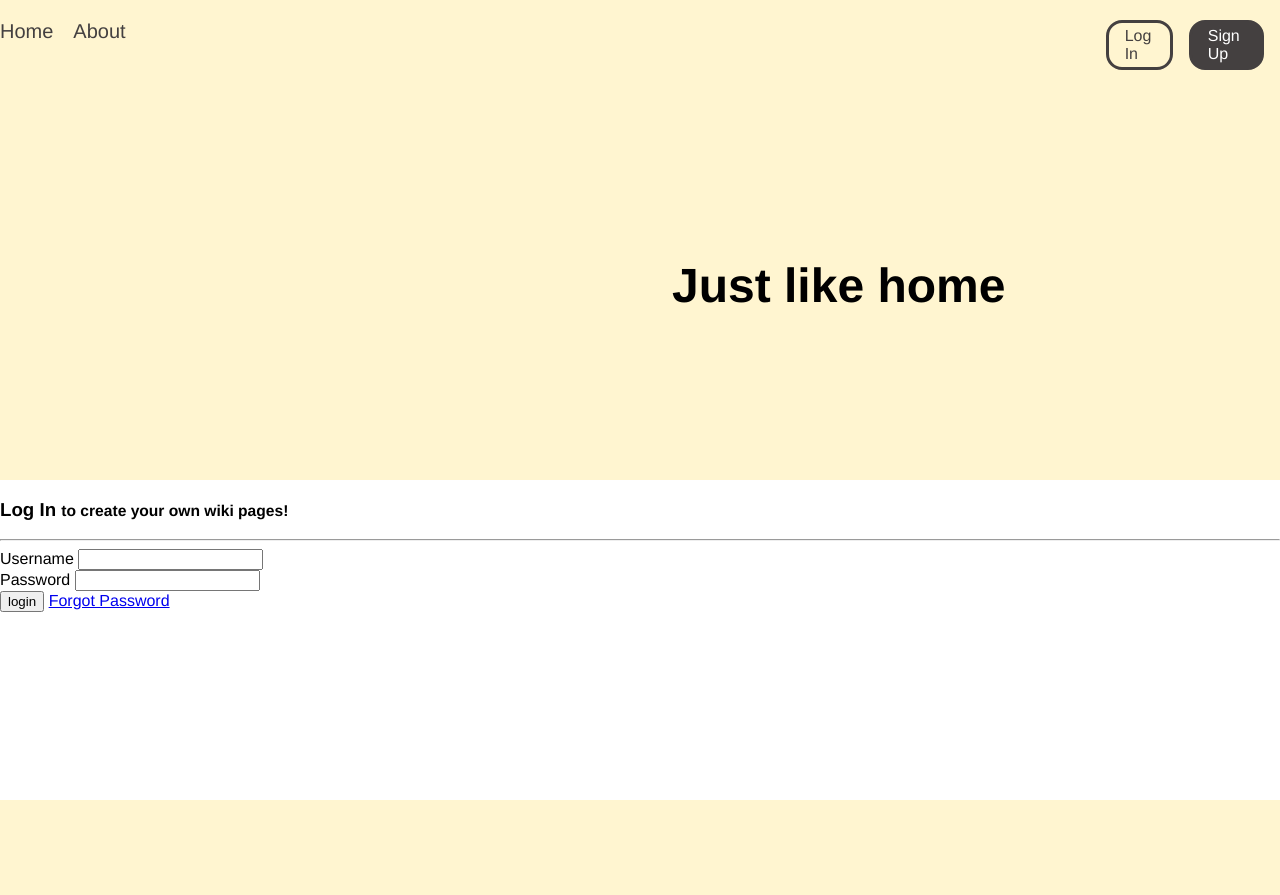
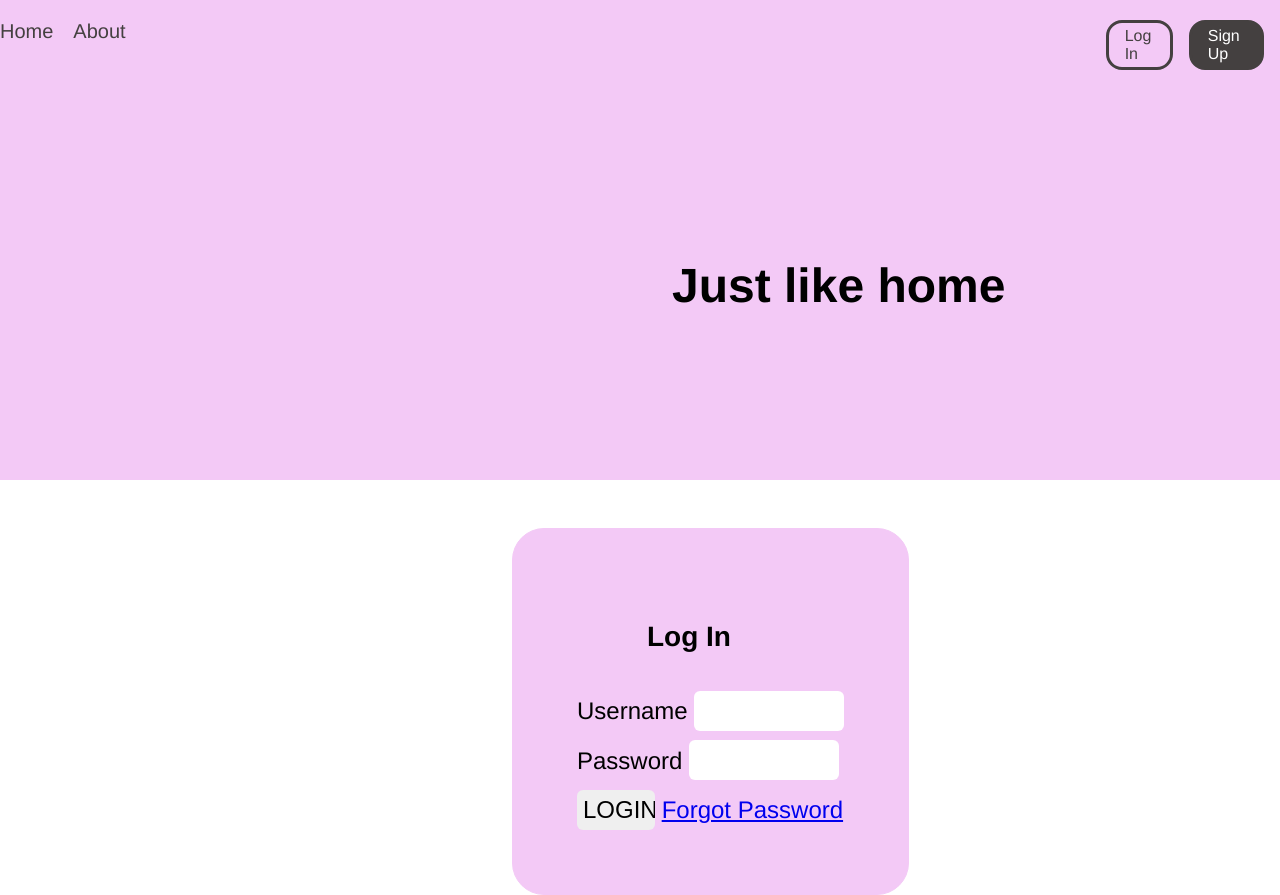
Before and after one commit to liyaSileshi/diaspora, a Django app: page /accounts/login/ in a window 1280 px wide. Before the commit the page ends 800 px from the top, so only its background shows below. Run offline with Django 3.2, Linux system fonts and the light colour scheme.

Commit message:
login page styled

```diff
--- /dev/null
+++ b/accounts/static/accounts/css/styles.css
@@ -0,0 +1,33 @@
+.login-page{
+    margin-left: 40%;
+    border: solid 1px;
+    width: fit-content;
+    padding: 4em;
+    border-color: rgb(243, 201, 246);
+    background-color: rgb(243, 201, 246);
+    margin-top: 3em;
+    border-radius: 2em;
+}
+
+.login-title{
+    font-size: 1.75em;
+    padding-left: 2.5em;
+}
+
+.col-8{
+    font-size: 1.5em;
+}
+
+input:focus {
+    outline: none;
+}
+
+input{
+    border-radius: 6px;
+    padding: 0.25em;
+    font-size: 1em;
+    margin-top: 0.4em;
+    width: 3em;
+    border: none;
+    padding-right: 3em;
+}
--- a/accounts/templates/registration/login.html
+++ b/accounts/templates/registration/login.html
@@ -1,8 +1,13 @@
 {% extends "base.html" %}
 
+{% block styles%}
+    {% load static %}
+    <link rel="stylesheet" type="text/css" href="{% static 'accounts/css/styles.css' %}">
+{% endblock %}
+
 {% block content %}
-    <h3>Log In <small class="text-muted">to create your own wiki pages!</small></h3>
-    <hr>
+<div class='login-page'>
+    <h3 class='login-title'>Log In</h3>
     <div class="row">
         <div class="col">
             {% if form.errors %}
@@ -33,7 +38,7 @@
                 </div>
                 <div class="form-group row">
                     <div class="col-8">
-                        <input type="submit" value="login" class="btn btn-success">
+                        <input type="submit" value="LOGIN" class="btn btn-success">
                         <input type="hidden" name="next" value="{{ next }}">
                         <a href="{% url 'password_reset' %}" class="btn btn-primary ml-2">Forgot Password</a>
                     </div>
@@ -42,4 +47,6 @@
             </form>
         </div>
     </div>
+</div>
+
 {% endblock %}
--- a/static/css/styles.css
+++ b/static/css/styles.css
@@ -68,8 +68,8 @@ body{
 } */
 .nav-div{
     height: 30em;
-    background-color: #FFF5D0;
-
+    background-color: rgb(243, 201, 246);
+    /* #FFF5D0 */
 }
 
 .left-nav a{
```
Also changed, not shown: db.sqlite3.
